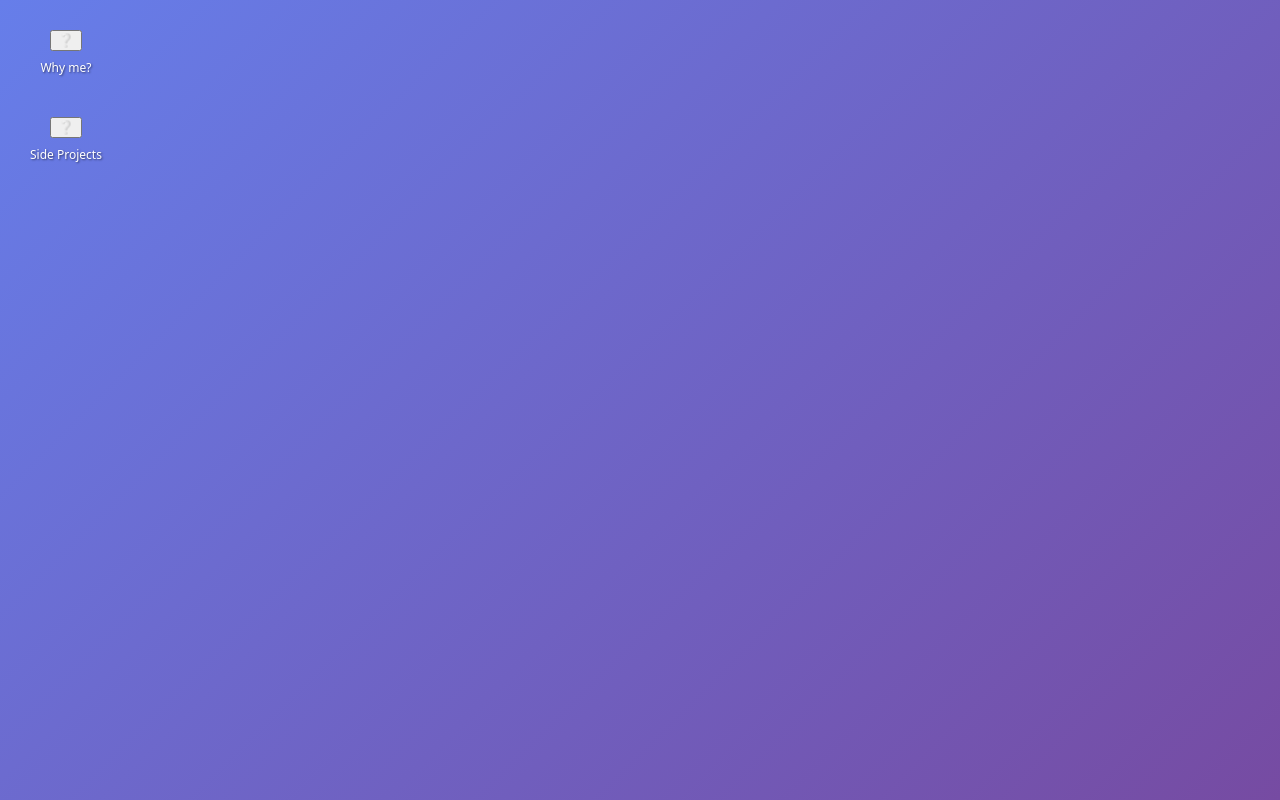
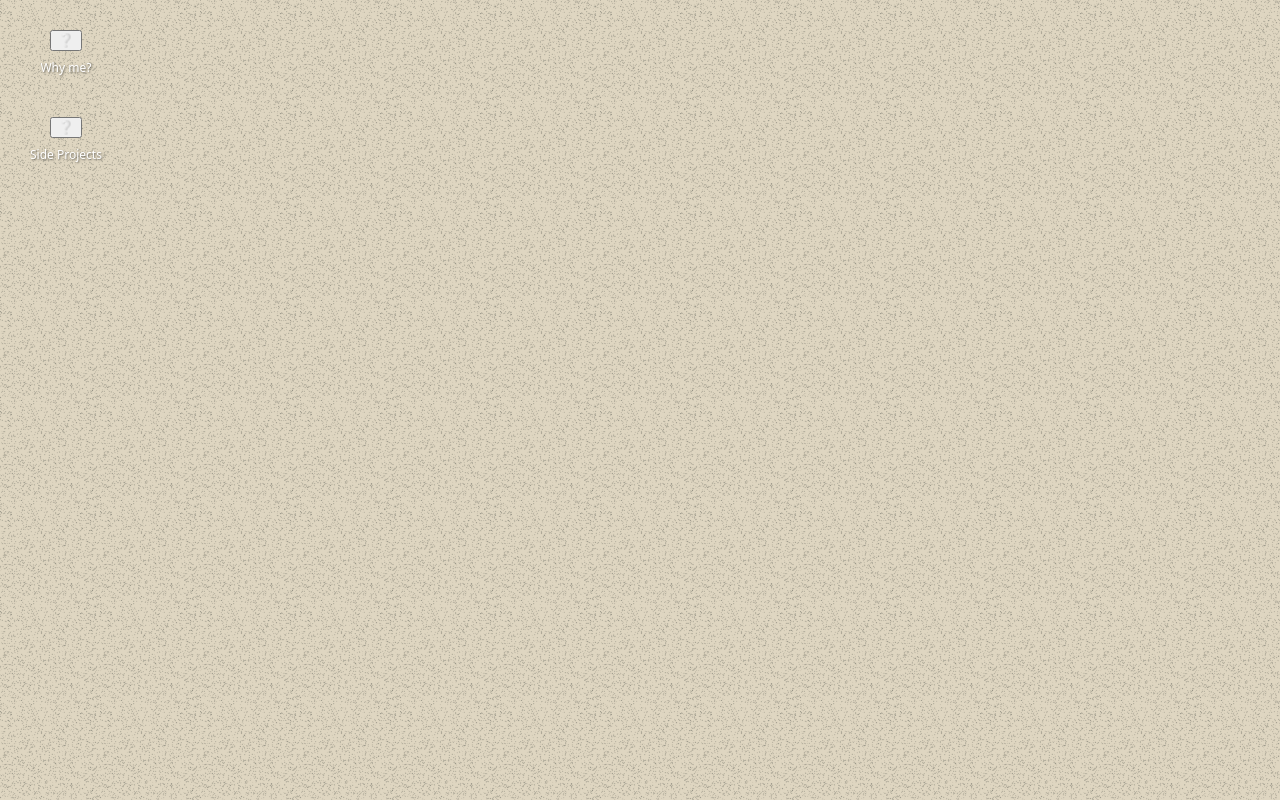
Before and after one commit to Nessjk/posthog-app, a React (Vite) app: page / in a window 1280 px wide. Built offline with nearby package versions, Linux system fonts and the light colour scheme.

Commit message:
UI - add background

```diff
--- a/src/App.css
+++ b/src/App.css
@@ -4,7 +4,12 @@
   left: 0;
   width: 100vw;
   height: 100vh;
-  background: linear-gradient(135deg, #667eea 0%, #764ba2 100%);
+
+  background: #DFD6C1;
+  background-image: url('/src/assets/keyboard_garden_bg_dark.png');
+  background-size: 100px 100px;
+  background-repeat: repeat;
+  opacity: 1 !important;
   overflow: hidden;
 }
 
```
Also changed, not shown: src/assets/keyboard_garden_bg_dark.png (added).
